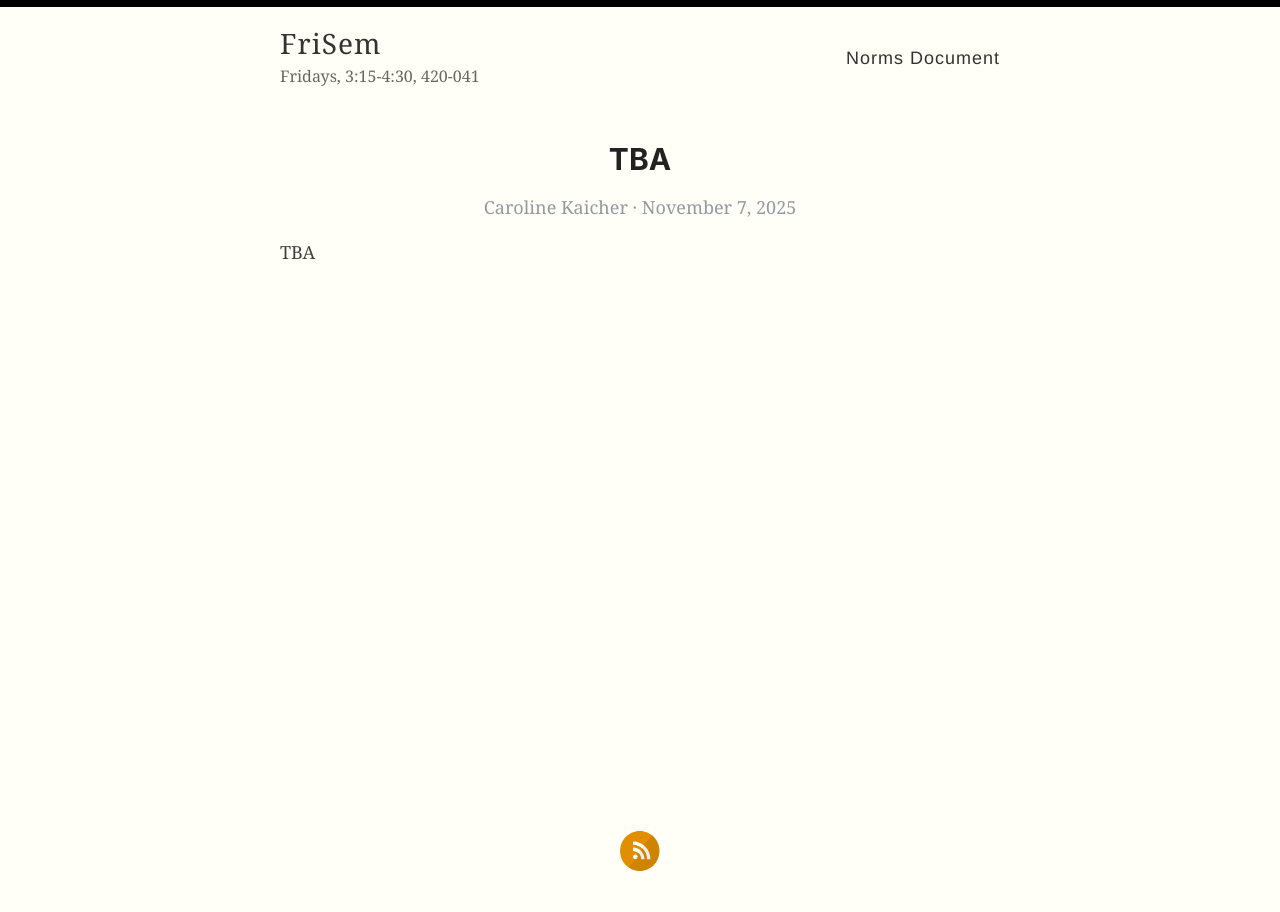
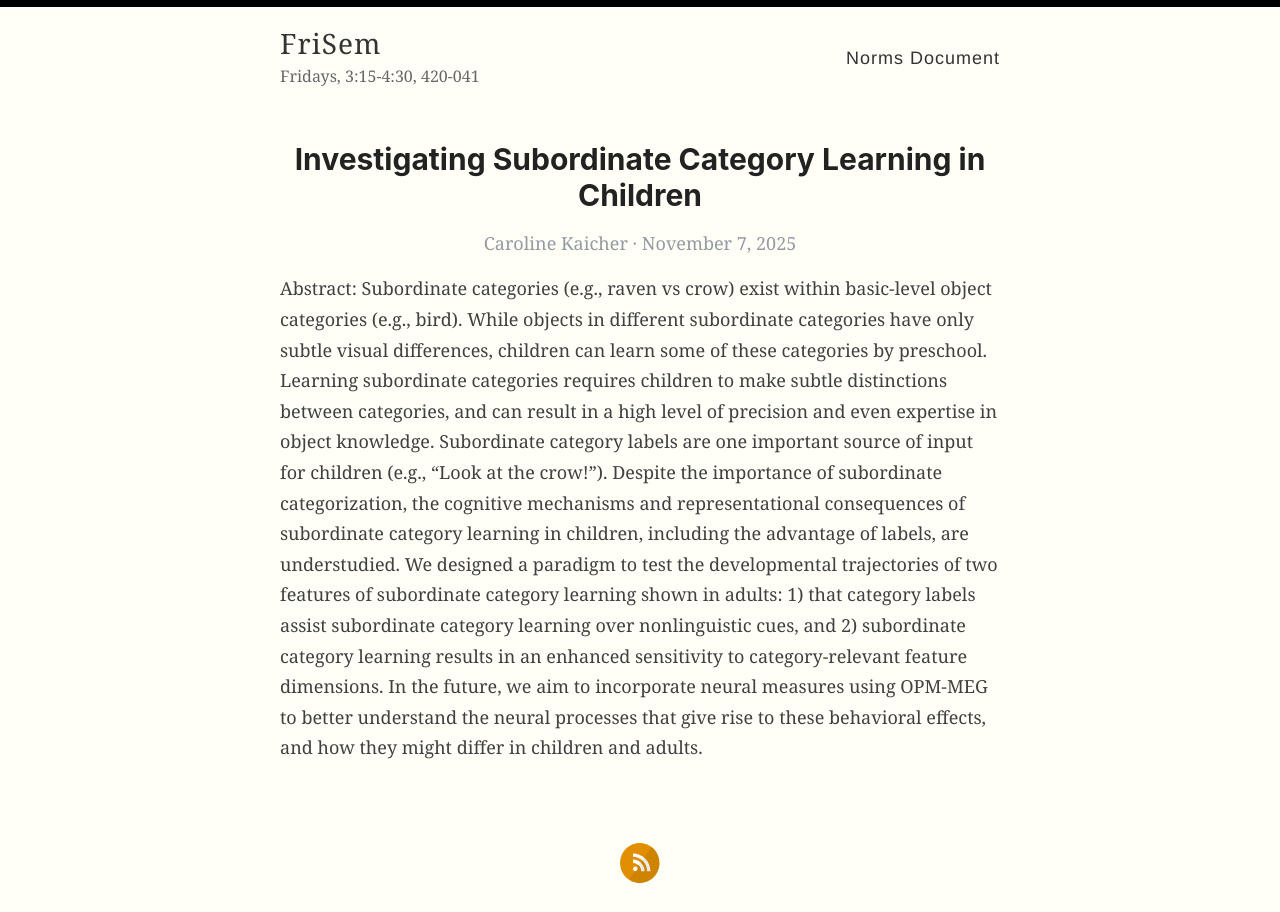
Before and after one commit to frisem/frisem.github.io, a Jekyll site: the page built from _posts/2025-11-07-Caroline.md, in a window 1280 px wide. Built offline with Jekyll 4.4.1, drawn with Linux system fonts in a browser that asks for light colours.

Commit message:
add caroline info

```diff
--- a/_posts/2025-11-07-Caroline.md
+++ b/_posts/2025-11-07-Caroline.md
@@ -1,7 +1,7 @@
 ---
 layout: post
-title: TBA
+title: Investigating Subordinate Category Learning in Children
 speaker: Caroline Kaicher
 ---
 
-TBA
+Abstract: Subordinate categories (e.g., raven vs crow) exist within basic-level object categories (e.g., bird). While objects in different subordinate categories have only subtle visual differences, children can learn some of these categories by preschool. Learning subordinate categories requires children to make subtle distinctions between categories, and can result in a high level of precision and even expertise in object knowledge. Subordinate category labels are one important source of input for children (e.g., “Look at the crow!”). Despite the importance of subordinate categorization, the cognitive mechanisms and representational consequences of subordinate category learning in children, including the advantage of labels, are understudied. We designed a paradigm to test the developmental trajectories of two features of subordinate category learning shown in adults: 1) that category labels assist subordinate category learning over nonlinguistic cues, and 2) subordinate category learning results in an enhanced sensitivity to category-relevant feature dimensions. In the future, we aim to incorporate neural measures using OPM-MEG to better understand the neural processes that give rise to these behavioral effects, and how they might differ in children and adults.
```
